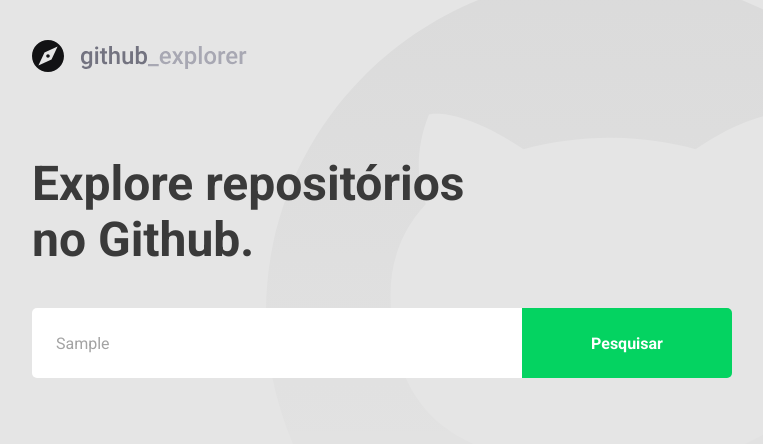
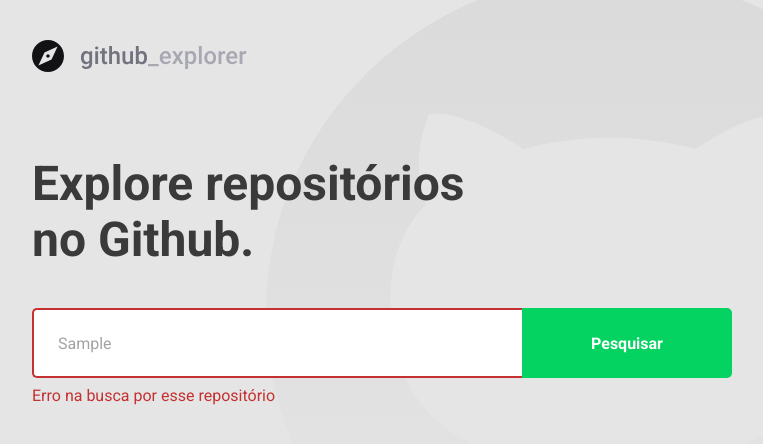
Before and after one commit to ricardoazeredo/primeiro-projeto-reactjs, a React (Create React App) app: page / in a window 1280 px wide. Both pictures are taken after typing "Sample" into the empty fields and a click on the button "Pesquisar". Shown: the top 444 px of the page, without its empty margins (148-911 px from the left). Built offline with nearby package versions, Linux system fonts and the light colour scheme; no server answers.

Commit message:
Error listing

```diff
--- a/src/pages/Dashboard/index.tsx
+++ b/src/pages/Dashboard/index.tsx
@@ -4,7 +4,7 @@ import api from '../../services/api';
 
 import logoImg from '../../assets/logo.svg';
 
-import {Title, Form, Repositories} from './styles';
+import {Title, Form, Repositories, Error} from './styles';
 
 interface Repository {
   full_name: string;
@@ -17,19 +17,31 @@ interface Repository {
 
 const Dashboard: React.FC = () => {
   const [newRepo, setNewRepo ] = useState('');
+  const [ inputError, setInputError ] = useState('');
   const [ repositories, setRepositories ] = useState<Repository[]>([]);
 
   async function handleAddRepository(
     event: FormEvent<HTMLFormElement>
     ): Promise<void> {
-    event.preventDefault();
+      event.preventDefault();
 
+    if(!newRepo){
+      setInputError('Digite autor/nome do repositório');
+      return;
+    }
 
-    const response = await api.get<Repository>(`/repos/${newRepo}`);
-    const repository = response.data;
+    try{
+      const response = await api.get<Repository>(`/repos/${newRepo}`);
+      const repository = response.data;
 
-    setRepositories([...repositories, repository]);
-    setNewRepo('');
+      setRepositories([...repositories, repository]);
+      setInputError('');
+      setNewRepo('');
+
+    } catch(err){
+      setInputError('Erro na busca por esse repositório');
+    }
+
   }
 
   return (
@@ -37,7 +49,7 @@ const Dashboard: React.FC = () => {
       <img src={logoImg} />
       <Title>Explore repositórios no Github.</Title>
 
-      <Form onSubmit={handleAddRepository} >
+      <Form hasError={!!inputError} onSubmit={handleAddRepository} >
         <input
           value={newRepo}
           onChange={e =>setNewRepo(e.target.value)}
@@ -45,6 +57,8 @@ const Dashboard: React.FC = () => {
         />
         <button type="submit">Pesquisar</button>
       </Form>
+
+      {inputError && <Error>{inputError}</Error>}
 
       <Repositories>
         {repositories.map(repository => (
--- a/src/pages/Dashboard/styles.ts
+++ b/src/pages/Dashboard/styles.ts
@@ -1,5 +1,9 @@
-import styled from 'styled-components';
+import styled, { css} from 'styled-components';
 import { shade } from 'polished';
+
+interface FormProps {
+  hasError: boolean;
+}
 
 export const Title = styled.h1`
   font-size: 48px;
@@ -10,7 +14,7 @@ export const Title = styled.h1`
   margin-top: 80px;
 `;
 
-export const Form = styled.form`
+export const Form = styled.form<FormProps>`
   margin-top: 40px;
   max-width: 700px;
 
@@ -23,6 +27,12 @@ export const Form = styled.form`
     border: 0;
     border-radius: 5px 0 0 5px;
     color: #a3a3a3;
+    border: 2px solid #fff;
+    border-right: 0;
+
+    ${(props)=> props.hasError && css`
+      border-color: #C53030;
+    `}
 
     &::placeholder{
       color: #A8A8B3;
@@ -44,6 +54,13 @@ export const Form = styled.form`
     }
   }
 `;
+
+export const Error = styled.span`
+  display: block;
+  color: #C53030;
+  margin-top: 8px;
+`;
+
 
 export const Repositories = styled.div`
   margin-top: 80px;
```
Also changed, not shown: 1 other file (tests, documents, lock files or other folders).
